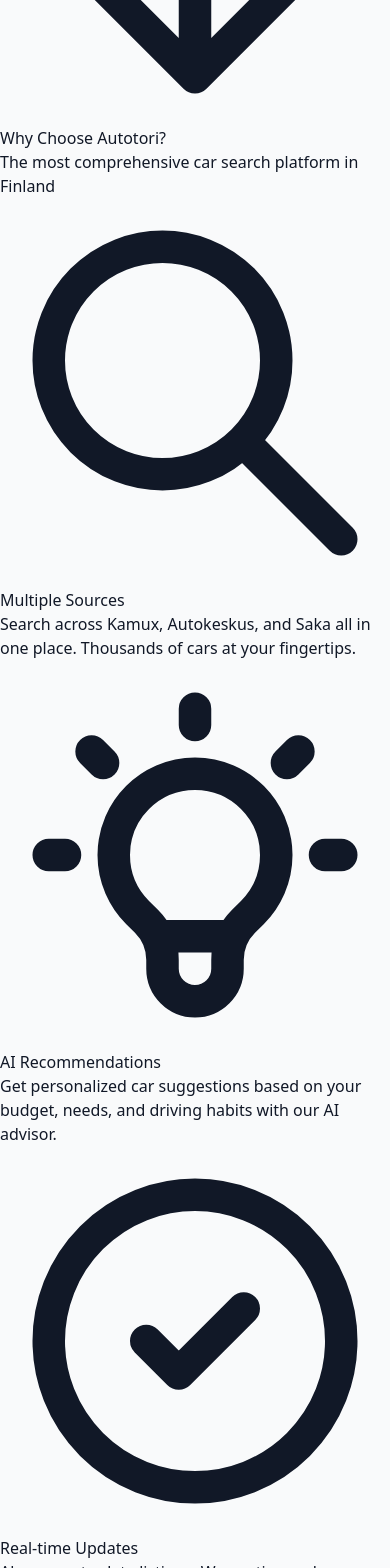
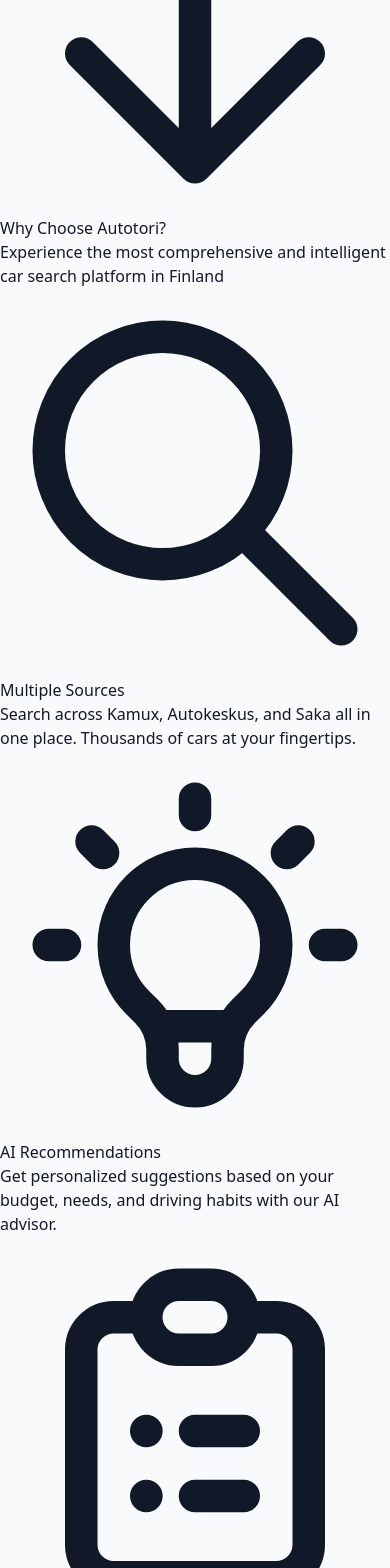
Before and after one commit to autotori/frontend, a React (Vite) app: page / in a window 390 px wide. Shown: the part 432-2000 px from the top of the page. Built offline with nearby package versions, Linux system fonts and the light colour scheme; no server answers; the HTML template or start-up script is replaced by a standard one.

Commit message:
add logo to Navbar and enhance Home page styling and content

```diff
--- a/src/components/Navbar.jsx
+++ b/src/components/Navbar.jsx
@@ -1,4 +1,5 @@
 import { Link, useLocation } from 'react-router-dom';
+import logo from '../../assets/logo.png';
 
 function Navbar() {
     const location = useLocation();
@@ -24,7 +25,7 @@ function Navbar() {
                 <div className="flex justify-between items-center h-16">
                     {/* Logo */}
                     <Link to="/" className="flex items-center">
-                        <span className="text-2xl font-bold bg-gradient-to-r from-blue-600 to-blue-800 bg-clip-text text-transparent">Autotori</span>
+                        <img src={logo} alt="Autotori" className="h-10 w-auto" />
                     </Link>
 
                     {/* Navigation Links */}
--- a/src/pages/Home.jsx
+++ b/src/pages/Home.jsx
@@ -88,11 +88,6 @@ function Home() {
                 searchCars({ pageSize: 10, sort: 'price_desc' }) // Sport cars - high price
             ]);
 
-            console.log('Electric response:', electric);
-            console.log('Hybrid response:', hybrid);
-            console.log('Family response:', family);
-            console.log('Sport response:', sport);
-
             setElectricCars(electric.items || []);
             setHybridCars(hybrid.items || []);
             setFamilyCars(family.items || []);
@@ -154,85 +149,149 @@ function Home() {
             </div>
 
             {/* Features Section */}
-            <div className="bg-white py-20">
+            <div className="bg-gradient-to-b from-white via-gray-50 to-white py-24">
                 <div className="max-w-7xl mx-auto px-4 sm:px-6 lg:px-8">
-                    <div className="text-center mb-16">
-                        <h2 className="text-4xl font-bold text-gray-900 mb-4">
+                    <div className="text-center mb-20">
+                        <h2 className="text-4xl md:text-5xl font-bold text-gray-900 mb-6">
                             Why Choose Autotori?
                         </h2>
-                        <p className="text-xl text-gray-600">
-                            The most comprehensive car search platform in Finland
+                        <p className="text-xl text-gray-600 max-w-2xl mx-auto">
+                            Experience the most comprehensive and intelligent car search platform in Finland
                         </p>
                     </div>
 
                     <div className="grid md:grid-cols-3 gap-8">
-                        <div className="bg-gradient-to-br from-blue-50 to-blue-100 rounded-2xl p-8 hover:shadow-xl transition-shadow">
-                            <div className="w-14 h-14 bg-blue-600 rounded-full flex items-center justify-center mb-6">
-                                <svg className="w-8 h-8 text-white" fill="none" stroke="currentColor" viewBox="0 0 24 24">
+                        {/* Multiple Sources Card */}
+                        <div className="group relative bg-white rounded-3xl p-10 shadow-lg hover:shadow-2xl transition-all duration-300 border-2 border-transparent hover:border-blue-200 hover:-translate-y-2">
+                            <div className="absolute top-0 right-0 w-32 h-32 bg-blue-100 rounded-full -mr-16 -mt-16 opacity-20 group-hover:opacity-30 transition-opacity"></div>
+                            <div className="relative">
+                                <div className="w-16 h-16 bg-gradient-to-br from-blue-500 to-blue-700 rounded-2xl flex items-center justify-center mb-6 group-hover:scale-110 transition-transform shadow-lg">
+                                    <svg className="w-9 h-9 text-white" fill="none" stroke="currentColor" viewBox="0 0 24 24">
                                         <path strokeLinecap="round" strokeLinejoin="round" strokeWidth={2} d="M21 21l-6-6m2-5a7 7 0 11-14 0 7 7 0 0114 0z" />
                                     </svg>
                                 </div>
-                            <h3 className="text-2xl font-bold text-gray-900 mb-3">
+                                <h3 className="text-2xl font-bold text-gray-900 mb-4 group-hover:text-blue-600 transition-colors">
                                     Multiple Sources
                                 </h3>
-                            <p className="text-gray-700">
-                                Search across Kamux, Autokeskus, and Saka all in one place. Thousands of cars at your fingertips.
+                                <p className="text-gray-600 leading-relaxed text-lg mb-6">
+                                    Search across <span className="font-semibold text-gray-800">Kamux, Autokeskus, and Saka</span> all in one place. Thousands of cars at your fingertips.
                                 </p>
+                                <div className="flex items-center text-blue-600 font-semibold group-hover:translate-x-2 transition-transform">
+                                </div>
+                            </div>
                         </div>
 
-                        <div className="bg-gradient-to-br from-purple-50 to-purple-100 rounded-2xl p-8 hover:shadow-xl transition-shadow">
-                            <div className="w-14 h-14 bg-purple-600 rounded-full flex items-center justify-center mb-6">
-                                <svg className="w-8 h-8 text-white" fill="none" stroke="currentColor" viewBox="0 0 24 24">
+                        {/* AI Recommendations Card */}
+                        <div className="group relative bg-white rounded-3xl p-10 shadow-lg hover:shadow-2xl transition-all duration-300 border-2 border-transparent hover:border-purple-200 hover:-translate-y-2">
+                            <div className="absolute top-0 right-0 w-32 h-32 bg-purple-100 rounded-full -mr-16 -mt-16 opacity-20 group-hover:opacity-30 transition-opacity"></div>
+                            <div className="relative">
+                                <div className="w-16 h-16 bg-gradient-to-br from-purple-500 to-purple-700 rounded-2xl flex items-center justify-center mb-6 group-hover:scale-110 transition-transform shadow-lg">
+                                    <svg className="w-9 h-9 text-white" fill="none" stroke="currentColor" viewBox="0 0 24 24">
                                         <path strokeLinecap="round" strokeLinejoin="round" strokeWidth={2} d="M9.663 17h4.673M12 3v1m6.364 1.636l-.707.707M21 12h-1M4 12H3m3.343-5.657l-.707-.707m2.828 9.9a5 5 0 117.072 0l-.548.547A3.374 3.374 0 0014 18.469V19a2 2 0 11-4 0v-.531c0-.895-.356-1.754-.988-2.386l-.548-.547z" />
                                     </svg>
                                 </div>
-                            <h3 className="text-2xl font-bold text-gray-900 mb-3">
+                                <h3 className="text-2xl font-bold text-gray-900 mb-4 group-hover:text-purple-600 transition-colors">
                                     AI Recommendations
                                 </h3>
-                            <p className="text-gray-700">
-                                Get personalized car suggestions based on your budget, needs, and driving habits with our AI advisor.
+                                <p className="text-gray-600 leading-relaxed text-lg mb-6">
+                                    Get <span className="font-semibold text-gray-800">personalized suggestions</span> based on your budget, needs, and driving habits with our AI advisor.
                                 </p>
+                                <div className="flex items-center text-purple-600 font-semibold group-hover:translate-x-2 transition-transform">
+                                </div>
+                            </div>
                         </div>
 
-                        <div className="bg-gradient-to-br from-green-50 to-green-100 rounded-2xl p-8 hover:shadow-xl transition-shadow">
-                            <div className="w-14 h-14 bg-green-600 rounded-full flex items-center justify-center mb-6">
-                                <svg className="w-8 h-8 text-white" fill="none" stroke="currentColor" viewBox="0 0 24 24">
-                                    <path strokeLinecap="round" strokeLinejoin="round" strokeWidth={2} d="M9 12l2 2 4-4m6 2a9 9 0 11-18 0 9 9 0 0118 0z" />
+                        {/* Compare Cars Card */}
+                        <div className="group relative bg-white rounded-3xl p-10 shadow-lg hover:shadow-2xl transition-all duration-300 border-2 border-transparent hover:border-green-200 hover:-translate-y-2">
+                            <div className="absolute top-0 right-0 w-32 h-32 bg-green-100 rounded-full -mr-16 -mt-16 opacity-20 group-hover:opacity-30 transition-opacity"></div>
+                            <div className="relative">
+                                <div className="w-16 h-16 bg-gradient-to-br from-green-500 to-green-700 rounded-2xl flex items-center justify-center mb-6 group-hover:scale-110 transition-transform shadow-lg">
+                                    <svg className="w-9 h-9 text-white" fill="none" stroke="currentColor" viewBox="0 0 24 24">
+                                        <path strokeLinecap="round" strokeLinejoin="round" strokeWidth={2} d="M9 5H7a2 2 0 00-2 2v12a2 2 0 002 2h10a2 2 0 002-2V7a2 2 0 00-2-2h-2M9 5a2 2 0 002 2h2a2 2 0 002-2M9 5a2 2 0 012-2h2a2 2 0 012 2m-3 7h3m-3 4h3m-6-4h.01M9 16h.01" />
                                     </svg>
                                 </div>
-                            <h3 className="text-2xl font-bold text-gray-900 mb-3">
-                                Real-time Updates
+                                <h3 className="text-2xl font-bold text-gray-900 mb-4 group-hover:text-green-600 transition-colors">
+                                    Compare Cars
                                 </h3>
-                            <p className="text-gray-700">
-                                Always up-to-date listings. We continuously sync with dealers to show you the latest available cars.
+                                <p className="text-gray-600 leading-relaxed text-lg mb-6">
+                                    <span className="font-semibold text-gray-800">Side-by-side comparison</span> of specs, prices, and features. Make informed decisions with detailed comparisons.
                                 </p>
+                                <div className="flex items-center text-green-600 font-semibold group-hover:translate-x-2 transition-transform">
+                                </div>
+                            </div>
                         </div>
                     </div>
                 </div>
             </div>
 
             {/* CTA Section */}
-            <div className="bg-gray-50 py-20">
-                <div className="max-w-4xl mx-auto text-center px-4">
-                    <h2 className="text-4xl font-bold text-gray-900 mb-6">
-                        Ready to find your dream car?
+            <div className="relative bg-gradient-to-br from-blue-600 via-blue-700 to-indigo-800 py-24 overflow-hidden">
+                {/* Background Pattern */}
+                <div className="absolute inset-0 opacity-10">
+                    <div className="absolute top-10 left-10 w-64 h-64 bg-white rounded-full blur-3xl"></div>
+                    <div className="absolute bottom-10 right-10 w-96 h-96 bg-white rounded-full blur-3xl"></div>
+                    <div className="absolute top-1/2 left-1/2 transform -translate-x-1/2 -translate-y-1/2 w-80 h-80 bg-purple-300 rounded-full blur-3xl"></div>
+                </div>
+
+                <div className="relative max-w-5xl mx-auto text-center px-4">
+                    {/* Icon */}
+                    <div className="inline-flex items-center justify-center w-20 h-20 bg-white/20 backdrop-blur-sm rounded-full mb-8">
+                        <svg className="w-10 h-10 text-white" fill="none" stroke="currentColor" viewBox="0 0 24 24">
+                            <path strokeLinecap="round" strokeLinejoin="round" strokeWidth={2} d="M12 6V4m0 2a2 2 0 100 4m0-4a2 2 0 110 4m-6 8a2 2 0 100-4m0 4a2 2 0 110-4m0 4v2m0-6V4m6 6v10m6-2a2 2 0 100-4m0 4a2 2 0 110-4m0 4v2m0-6V4" />
+                        </svg>
+                    </div>
+
+                    <h2 className="text-4xl md:text-6xl font-bold text-white mb-6 leading-tight">
+                        Ready to find your
+                        <span className="block text-transparent bg-clip-text bg-gradient-to-r from-yellow-200 to-yellow-400">dream car?</span>
                     </h2>
-                    <p className="text-xl text-gray-600 mb-10">
-                        Start your search now and discover the perfect vehicle for your needs
+
+                    <p className="text-xl md:text-2xl text-blue-100 mb-12 max-w-3xl mx-auto leading-relaxed">
+                        Start your search now and discover the perfect vehicle for your needs. Join thousands of satisfied car buyers!
                     </p>
-                    <div className="flex flex-col sm:flex-row gap-4 justify-center">
+
+                    <div className="flex flex-col sm:flex-row gap-6 justify-center items-center">
                         <Link
                             to="/search"
-                            className="px-10 py-4 bg-blue-600 text-white text-lg font-semibold rounded-full hover:bg-blue-700 transition-colors shadow-lg hover:shadow-xl"
+                            className="group relative px-12 py-5 bg-white text-blue-600 text-lg font-bold rounded-full hover:bg-gray-50 transition-all shadow-2xl hover:shadow-3xl transform hover:scale-105 inline-flex items-center"
                         >
-                            Start Searching
+                            <span>Start Searching</span>
+                            <svg className="w-5 h-5 ml-2 group-hover:translate-x-1 transition-transform" fill="none" stroke="currentColor" viewBox="0 0 24 24">
+                                <path strokeLinecap="round" strokeLinejoin="round" strokeWidth={2.5} d="M13 7l5 5m0 0l-5 5m5-5H6" />
+                            </svg>
                         </Link>
+
                         <Link
                             to="/ai-advisor"
-                            className="px-10 py-4 bg-white text-blue-600 text-lg font-semibold rounded-full hover:bg-gray-50 transition-colors border-2 border-blue-600"
+                            className="group px-12 py-5 bg-transparent text-white text-lg font-bold rounded-full hover:bg-white/10 transition-all border-3 border-white backdrop-blur-sm inline-flex items-center"
                         >
-                            Try AI Advisor
+                            <svg className="w-5 h-5 mr-2" fill="none" stroke="currentColor" viewBox="0 0 24 24">
+                                <path strokeLinecap="round" strokeLinejoin="round" strokeWidth={2} d="M13 10V3L4 14h7v7l9-11h-7z" />
+                            </svg>
+                            <span>Try AI Advisor</span>
                         </Link>
+                    </div>
+
+                    {/* Trust Badges */}
+                    <div className="mt-16 flex flex-wrap justify-center items-center gap-8 text-blue-100">
+                        <div className="flex items-center gap-2">
+                            <svg className="w-5 h-5" fill="currentColor" viewBox="0 0 20 20">
+                                <path d="M9.049 2.927c.3-.921 1.603-.921 1.902 0l1.07 3.292a1 1 0 00.95.69h3.462c.969 0 1.371 1.24.588 1.81l-2.8 2.034a1 1 0 00-.364 1.118l1.07 3.292c.3.921-.755 1.688-1.54 1.118l-2.8-2.034a1 1 0 00-1.175 0l-2.8 2.034c-.784.57-1.838-.197-1.539-1.118l1.07-3.292a1 1 0 00-.364-1.118L2.98 8.72c-.783-.57-.38-1.81.588-1.81h3.461a1 1 0 00.951-.69l1.07-3.292z" />
+                            </svg>
+                            <span className="text-sm font-medium">Trusted by thousands</span>
+                        </div>
+                        <div className="flex items-center gap-2">
+                            <svg className="w-5 h-5" fill="none" stroke="currentColor" viewBox="0 0 24 24">
+                                <path strokeLinecap="round" strokeLinejoin="round" strokeWidth={2} d="M12 15v2m-6 4h12a2 2 0 002-2v-6a2 2 0 00-2-2H6a2 2 0 00-2 2v6a2 2 0 002 2zm10-10V7a4 4 0 00-8 0v4h8z" />
+                            </svg>
+                            <span className="text-sm font-medium">100% Free & Secure</span>
+                        </div>
+                        <div className="flex items-center gap-2">
+                            <svg className="w-5 h-5" fill="none" stroke="currentColor" viewBox="0 0 24 24">
+                                <path strokeLinecap="round" strokeLinejoin="round" strokeWidth={2} d="M13 10V3L4 14h7v7l9-11h-7z" />
+                            </svg>
+                            <span className="text-sm font-medium">Instant Results</span>
+                        </div>
                     </div>
                 </div>
             </div>
```
Also changed, not shown: assets/logo.png (added). Lines whose indentation alone changed are shown as unchanged.
